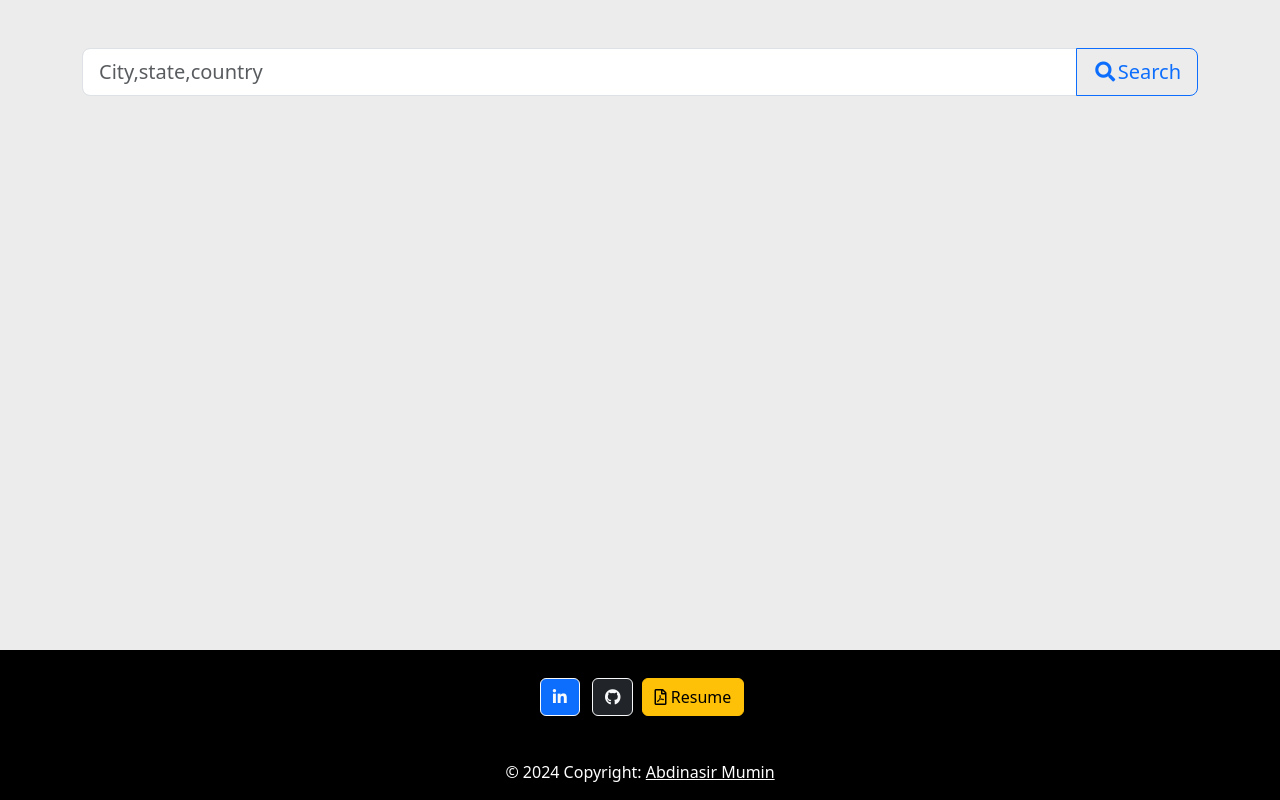
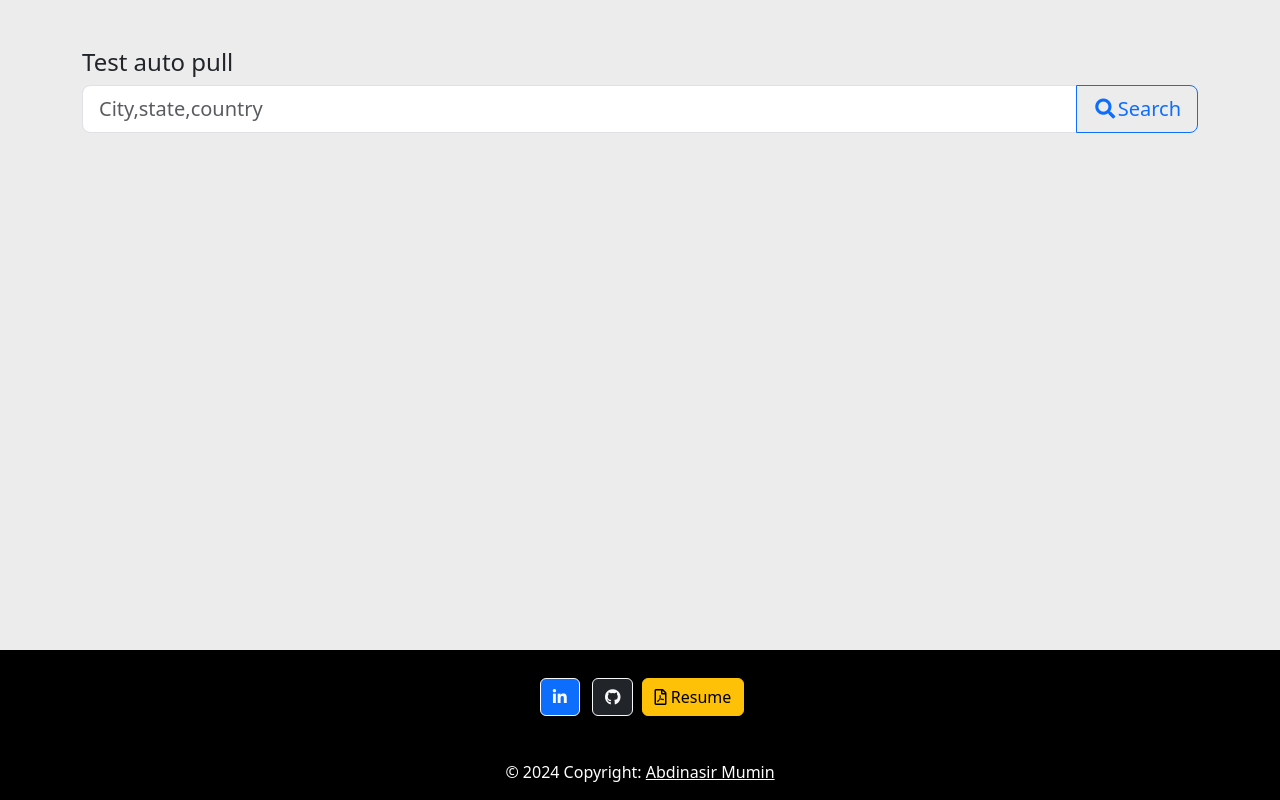
Before and after one commit to AbdinasirM/ReactJSWeatherApp, a React (Vite) app in the folder FrontEnd/: page / in a window 1280 px wide. Built offline with nearby package versions, Linux system fonts and the light colour scheme.

Commit message:
Update App.jsx

```diff
--- a/FrontEnd/src/App.jsx
+++ b/FrontEnd/src/App.jsx
@@ -44,6 +44,7 @@ function App() {
     <>
 
         <div>
+          <h4>Test auto pull</h4>
           <div>
         <SearchInput
           placeholder="City,state,country"
```
